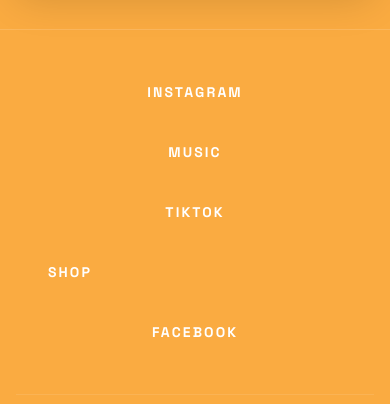
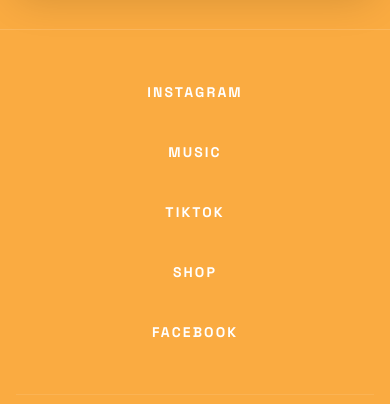
Before and after one commit to 42GRAM/www, a Next.js app: page / in a window 390 px wide. Shown: the part 1315-1719 px from the top of the page. Built offline with nearby package versions, Linux system fonts and the light colour scheme.

Commit message:
Update page.tsx

```diff
--- a/src/app/page.tsx
+++ b/src/app/page.tsx
@@ -146,7 +146,7 @@
             <footer className="relative z-10 mt-auto px-4 md:px-20 border-t border-white/15 animate-fade-in-up animate-delay-400">
                 <div className="py-10 md:py-12">
                     <nav>
-                        <ul className="flex flex-col md:flex-row justify-center md:justify-between gap-4 md:gap-0 uppercase text-center">
+                       <ul className="flex flex-col items-center md:flex-row md:items-stretch justify-center md:justify-between gap-4 md:gap-0 uppercase text-center">
                             <li>
                                 <a
                                     href="https://instagram.com/ditis42gram"
```
